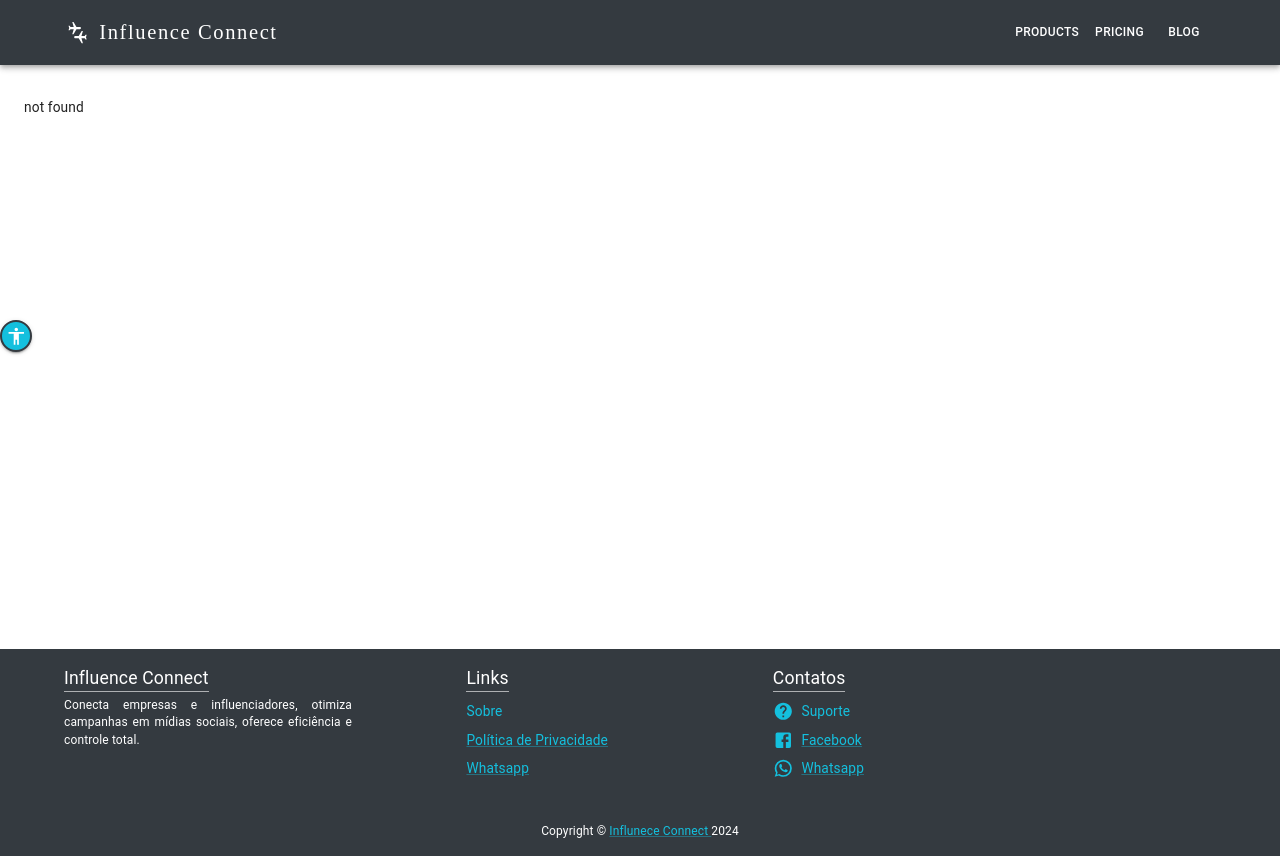
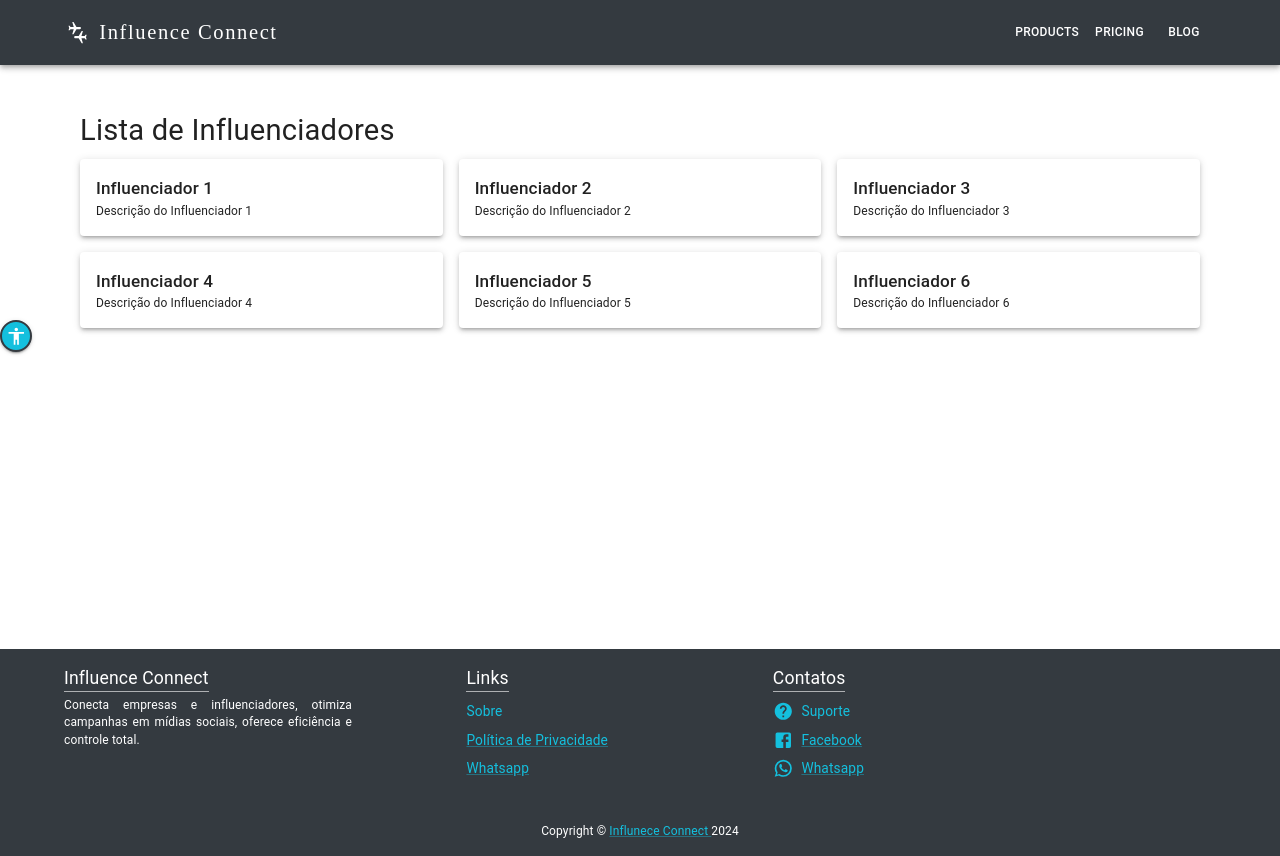
Before and after one commit to InfluenceConnect/front, a React (Vite) app: page /company/home in a window 1280 px wide. Built offline with nearby package versions, Linux system fonts and the light colour scheme.

Commit message:
criei a pagina influencerhome e a pagina companyhome  pois quando for modificar o router para a logica de  login autorizado  ele precisa redireconar para algum lugar, entao ja adiantei essas pagina,  adicionei elas no router e fiz a identacao do router.tsx

```diff
--- a/src/Router.tsx
+++ b/src/Router.tsx
@@ -6,13 +6,17 @@ import Footer from "./components/Footer";
 import AccessibilityBar from "./components/AccessibilityBar";
 import RegisterNicheCompany from "./pages/company/register/RegisterNiche";
 import AccessibilityDrawer from "./components/AccessibilityDrawer";
-import RegisterSocialMedia from "./pages/influencer/register/RegisterSocialMedia"
-import RegisterMarketing from "./pages/company/register/RegisterSocialMedia"
+import RegisterSocialMedia from "./pages/influencer/register/RegisterSocialMedia";
+import RegisterMarketing from "./pages/company/register/RegisterSocialMedia";
 
 import { Container, CssBaseline } from "@mui/material";
 import Register from "./pages/Register/Register";
 import RegisterNicheInfluencer from "./pages/influencer/register/RegisterNiche";
 import AccountStatus from './pages/login/AccountStatus';
+
+
+import HomePageInfluencer from './pages/influencer/HomePageInfluencer';
+import HomePageCompany from './pages/company/HomePageCompany';
 
 const Router = () => {
   return (
@@ -21,15 +25,18 @@ const Router = () => {
       <AccessibilityBar />
       <Header />
       <AccessibilityDrawer />
-      <Container maxWidth = 'xl' sx={{minHeight: "69vh"}}>
+      <Container maxWidth='xl' sx={{ minHeight: "69vh" }}>
         <Routes>
           <Route path="/" element={<LoginPage />} />
           <Route path="/register" element={<Register />} />
-          <Route path="/registerNicheCompany"element={<RegisterNicheCompany />}/>
-          <Route path="/registerNicheInfluencer"element={<RegisterNicheInfluencer />}/>
-          <Route path="/registerSocialMedia" element={<RegisterSocialMedia/>} />
+          <Route path="/registerNicheCompany" element={<RegisterNicheCompany />} />
+          <Route path="/registerNicheInfluencer" element={<RegisterNicheInfluencer />} />
+          <Route path="/registerSocialMedia" element={<RegisterSocialMedia />} />
           <Route path="/registerMarketing" element={<RegisterMarketing />} />
           <Route path="/accountStatus" element={<AccountStatus />} />
+          {/* Novas rotas */}
+          <Route path="/influencer/home" element={<HomePageInfluencer />} />
+          <Route path="/company/home" element={<HomePageCompany />} />
           <Route path="*" element={<h1>not found</h1>} />
         </Routes>
       </Container>
--- /dev/null
+++ b/src/pages/company/HomePageCompany.tsx
@@ -0,0 +1,41 @@
+import React from 'react';
+import { Box, Container, Typography, Paper, Grid } from '@mui/material';
+
+interface Influencer {
+  name: string;
+  description: string;
+}
+
+const mockInfluencers: Influencer[] = [
+  { name: 'Influenciador 1', description: 'Descrição do Influenciador 1' },
+  { name: 'Influenciador 2', description: 'Descrição do Influenciador 2' },
+  { name: 'Influenciador 3', description: 'Descrição do Influenciador 3' },
+  { name: 'Influenciador 4', description: 'Descrição do Influenciador 4' },
+  { name: 'Influenciador 5', description: 'Descrição do Influenciador 5' },
+  { name: 'Influenciador 6', description: 'Descrição do Influenciador 6' },
+
+];
+
+const HomePageCompany: React.FC = () => {
+  return (
+    <Container maxWidth="lg">
+      {/* Inicio do ListComponent */}
+      <Box sx={{ flexGrow: 1, padding: 2 }}>
+        <Typography variant="h4" gutterBottom>Lista de Influenciadores</Typography>
+        <Grid container spacing={2}>
+          {mockInfluencers.map((item, index) => (
+            <Grid item xs={12} sm={6} md={4} key={index}>
+              <Paper elevation={3} sx={{ padding: 2 }}>
+                <Typography variant="h6">{item.name}</Typography>
+                <Typography variant="body2">{item.description}</Typography>
+              </Paper>
+            </Grid>
+          ))}
+        </Grid>
+      </Box>
+      {/* Fim do ListComponent */}
+    </Container>
+  );
+};
+
+export default HomePageCompany;
--- /dev/null
+++ b/src/pages/influencer/HomePageInfluencer.tsx
@@ -0,0 +1,41 @@
+
+import React from 'react';
+import { Box, Container, Typography, Paper, Grid } from '@mui/material';
+
+interface Company {
+  name: string;
+  description: string;
+}
+
+const mockCompanies: Company[] = [
+  { name: 'Empresa 1', description: 'Descrição da Empresa 1' },
+  { name: 'Empresa 2', description: 'Descrição da Empresa 2' },
+  { name: 'Empresa 3', description: 'Descrição da Empresa 3' },
+  { name: 'Empresa 4', description: 'Descrição da Empresa 4' },
+  { name: 'Empresa 5', description: 'Descrição da Empresa 5' },
+  { name: 'Empresa 6', description: 'Descrição da Empresa 6' },
+];
+
+const HomePageInfluencer: React.FC = () => {
+  return (
+    <Container maxWidth="lg">
+      {/* Inicio do ListComponent */}
+      <Box sx={{ flexGrow: 1, padding: 2 }}>
+        <Typography variant="h4" gutterBottom>Lista de Empresas</Typography>
+        <Grid container spacing={2}>
+          {mockCompanies.map((item, index) => (
+            <Grid item xs={12} sm={6} md={4} key={index}>
+              <Paper elevation={3} sx={{ padding: 2 }}>
+                <Typography variant="h6">{item.name}</Typography>
+                <Typography variant="body2">{item.description}</Typography>
+              </Paper>
+            </Grid>
+          ))}
+        </Grid>
+      </Box>
+      {/* Fim do ListComponent */}
+    </Container>
+  );
+};
+
+export default HomePageInfluencer;
```
